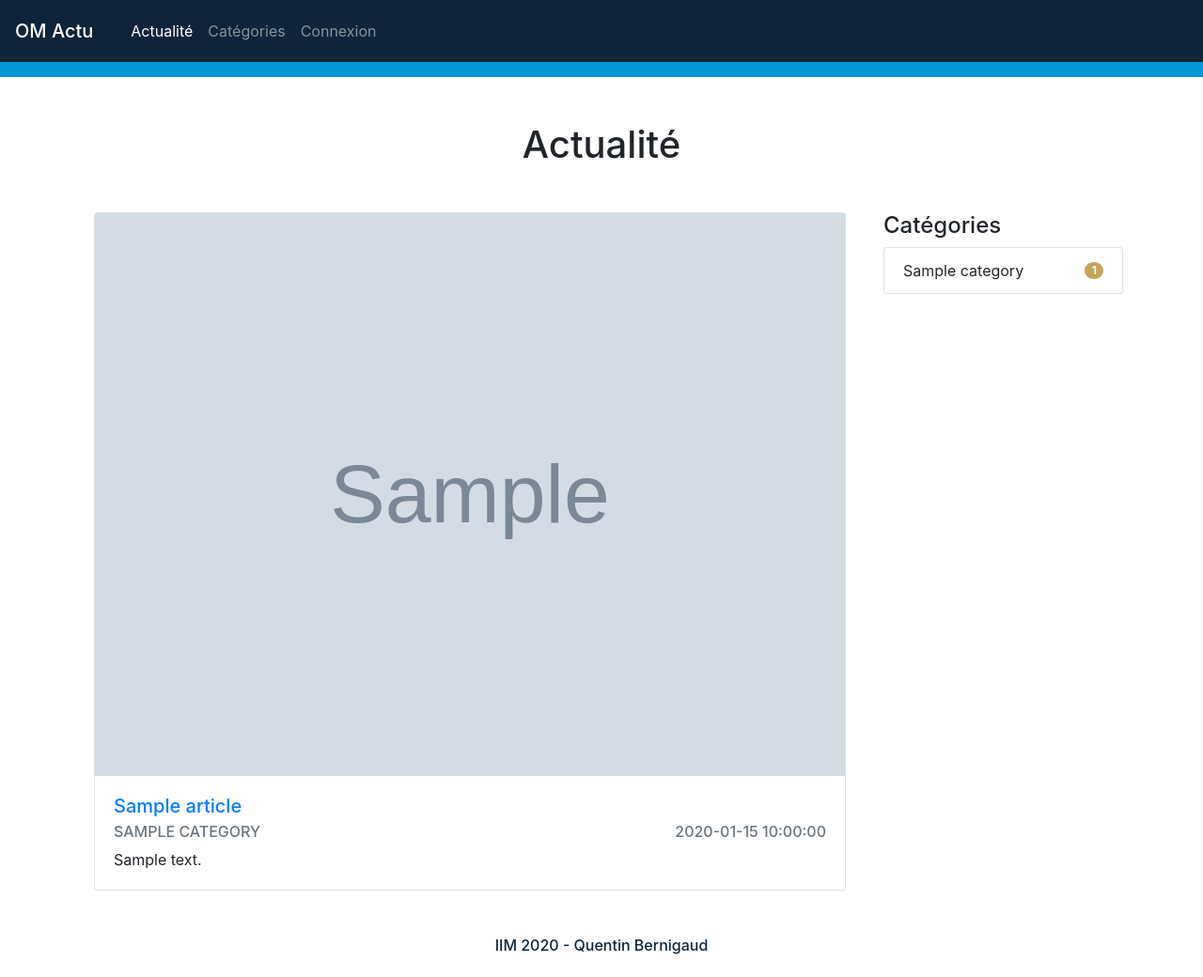
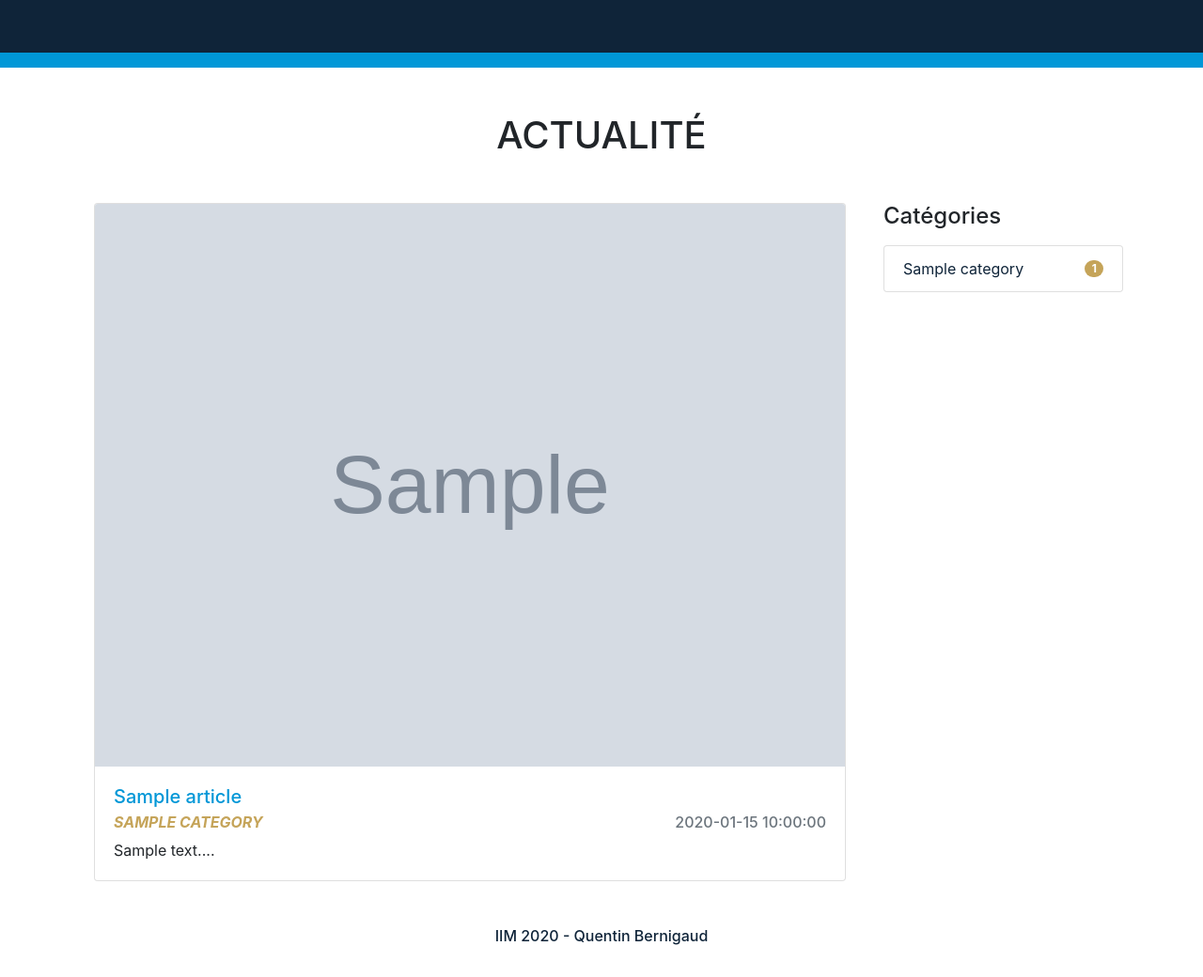
Before and after one commit to Quentin-Bernigaud/Blog-MVC, a PHP site: page / in a window 1280 px wide. Shown: the whole page at 94% size. After the commit the page ends 1006 px from the top, so only its background shows below. Run offline with PHP 8.4, Linux system fonts and the light colour scheme; tables that the repository leaves empty or names only in its code hold one stand-in row (values such as "Sample post"); grey boxes marked "Sample" are stand-in pictures.

Commit message:
Add Working Category list

```diff
--- a/app/controller/ArticlesCategoriesController.php
+++ b/app/controller/ArticlesCategoriesController.php
@@ -1,16 +1,17 @@
 <?php
-namespace App\Controller;
+namespace app\controller;
 class ArticlesCategoriesController extends AppController {
     public function __construct() {
         $this->loadModels('Article', 'Categorie');
     }
 
-    public function home() {
+    public function home($filtreCategorie) {
         $articles = $this->Article->queryArticles();
         $categories = $this->Categorie->queryCategories();
         return $this->render('global.home', [
             "articles" => $articles,
-            "categories" => $categories
+            "categories" => $categories,
+            "filtreCategorie" => $filtreCategorie
         ]);
     }
 }
--- a/app/view/default.php
+++ b/app/view/default.php
@@ -16,7 +16,8 @@
         <nav class="navbar navbar-expand-lg navbar-dark" style="background: #0F2439">
             <!-- <a class="navbar-brand" href="index.php?page='home'"> -->
                 <a class="navbar-brand" href="./">
-                <span class="navbar-brand mb-0 h1">OM Actu</span>
+                <!-- <span class="navbar-brand mb-0 h1">OM Actu</span> -->
+                <span class="navbar-brand mb-0 h1"></span>
             </a>
             <button class="navbar-toggler" type="button" data-toggle="collapse" data-target="#navbarNav"
             aria-controls="navbarNav" aria-expanded="false" aria-label="Toggle navigation">
@@ -24,7 +25,7 @@
         </button>
         <div class="collapse navbar-collapse" id="navbarNav">
             <ul class="navbar-nav">
-                <li class="nav-item active">
+                <!-- <li class="nav-item active">
                     <a class="nav-link" href="#">Actualité <span class="sr-only">(current)</span></a>
                 </li>
                 <li class="nav-item">
@@ -32,7 +33,7 @@
                 </li>
                 <li class="nav-item">
                     <a class="nav-link" href="#">Connexion</a>
-                </li>
+                </li> -->
             </ul>
         </div>
     </nav>
--- a/app/view/global/home.php
+++ b/app/view/global/home.php
@@ -1,48 +1,67 @@
-<h1 class='text-center mt-5 mb-5'>Actualité</h1>
+<?php if ( $filtreCategorie >= 0 ) {
+    $categorieDuFiltre=array_filter($categories, function($categorie) use ($filtreCategorie) {
+        return $categorie['id'] == $filtreCategorie;
+    }
+    );
+    $filtreCategorieName = $categorieDuFiltre[array_keys($categorieDuFiltre)[0]]['titre'];
+ } else {
+    $filtreCategorieName = "";
+} ?>
+
+<h1 class='text-center mt-5 mb-5 text-uppercase'>
+    <?php $actu = "Actualité"?>
+    <?=$actu?>
+    <?php if ( $filtreCategorie >= 0 ) { ?><?=$filtreCategorieName?><?php }?>
+</h1>
 
 <div class="container">
     <div class="row">
         <div class="col-sm-9">
-            <?php foreach ($articles as $article): ?>
+            <?php foreach ($articles as $article):
+                if ( $filtreCategorie < 0  || $article["categorie_id"] == $filtreCategorie) {?>
             <div class="col-sm">
-                <!-- <a class="h2" href="index.php?page=single&id=<?=$article["id"]?>">
-                    <p><?= $article["title"] ?></p>
-                </a> -->
                 <div class="card" style="width: 50rem; margin-bottom: 25px;">
                     <img src="<?=$article["image"]?>" class="card-img-top" alt="<?= $article["title"] ?>">
                     <div class="card-body">
-                        <h5 class="card-title">
-                            <a class="stretched-link" href="index.php?page=single&id=<?=$article["id"]?>">
+                        <div class="card-title h5">
+                            <a class="stretched-link" href="index.php?page=single&id=<?=$article["id"]?>" style="color: #0097D7">
                                 <?= $article["title"]?>
                             </a>
-                        </h5>
+                        </div>
                         <div class="d-flex justify-content-between">
-                            <h6 class="card-subtitle mb-2 text-muted text-uppercase">
-                                <!-- <a href="index.php?page=single&categorie_id=<?=$article["categorie_id"]?>"> -->
-                                <?= $article["titre"]?>
-                                <!-- </a> -->
-                            </h6>
+                            <div class="card-subtitle mb-2 text-muted text-uppercase font-weight-bold font-italic h6">
+                                <a href='index.php?page=single&categorie_id=<?=$article["categorie_id"]?>' style="color: #C5A459">
+                                    <?= $article["titre"]?>
+                                </a>
+                            </div>
                             <h6 class="card-subtitle mb-2 text-muted text-right">
                                 <?= $article["date"]?>
                             </h6>
                         </div>
-                        <p class="card-text"><?= substr($article["text"], 0, 150)?></p>
+                        <p class="card-text"><?= substr($article["text"], 0, 150)?>...</p>
                     </div>
                 </div>
             </div>
-            <?php endforeach; ?>
+            <?php }
+             endforeach; ?>
         </div>
         <div class="col-sm-3">
-            <h4>Catégories</h4>
+            <h4 class="mb-3">Catégories</h4>
             <ul class="list-group">
                 <?php foreach ($categories as $categorie): ?>
                 <li class="list-group-item d-flex justify-content-between align-items-center">
-                    <?= $categorie["titre"]?>
+                    <a href='/blog/?categorie=<?= $categorie["id"]?>' style='color: #0F2439'> <?= $categorie["titre"]?> </a>
                     <span class="badge badge-light badge-pill" style="background: #C5A459; color: white">
                         <?= $categorie["nbref"]?>
                     </span>
                 </li>
                 <?php endforeach; ?>
+                <?php if ( $filtreCategorie >=0 ) { ?>
+                <br>
+                <li class="list-group-item d-flex justify-content-between align-items-center">
+                    <a href="/blog/" type="button" class="font-weight-bold font-italic" style="color: #0F2439">× Annuler le filtre</a>
+                </li>
+                <?php } ?>
             </ul>
         </div>
     </div>
--- a/index.php
+++ b/index.php
@@ -1,14 +1,14 @@
 <?php
 require 'app/App.php';
-use App\App;
-use App\Controller\ArticlesCategoriesController;
+use app\App;
+use app\controller\ArticlesCategoriesController;
 
 define ('ROOT', __DIR__);
 App::load();
 
 if (isset($_GET["page"]) && $_GET["page"] == 'home' || !isset($_GET["page"])) {
     $result = new ArticlesCategoriesController();
-    $result->home();
+    $result->home(isset($_GET["categorie"]) ? $_GET["categorie"] : -1);
 } elseif (isset($_GET["page"]) && $_GET["page"] == 'single') {
     $result = new ArticlesCategoriesController();
     $result->single($_GET["id"]);
```
Also changed, not shown: README.md.
